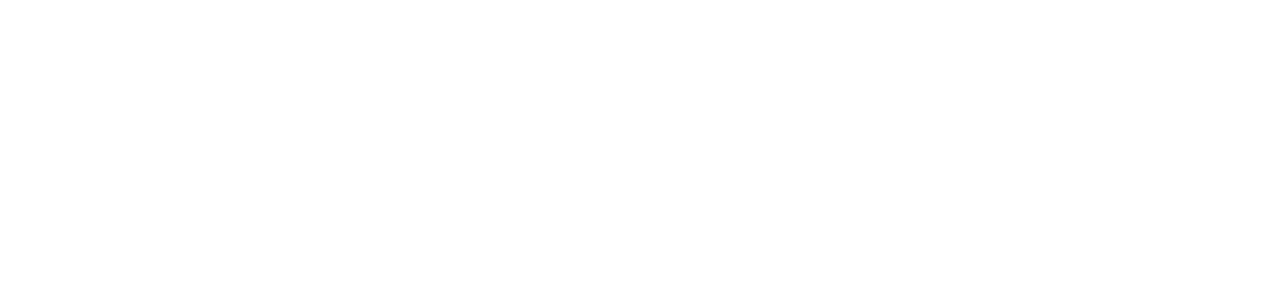
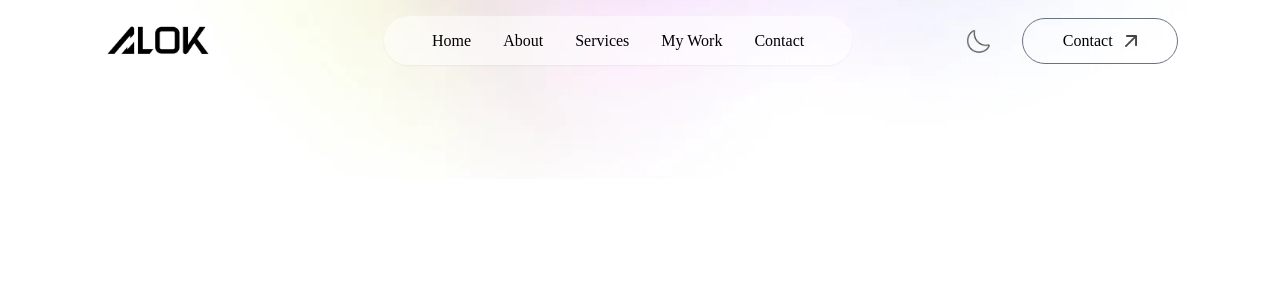
Before and after one commit to SiLEnT-24/webfolio, a Next.js app: page / in a window 1280 px wide. Shown: the top 300 px of the page. Built offline with nearby package versions, Linux system fonts and the light colour scheme; a web font is replaced by a local one.

Commit message:
Implement Navbar component and update Tailwind CSS configuration

```diff
--- a/app/components/Navbar.jsx
+++ b/app/components/Navbar.jsx
@@ -0,0 +1,57 @@
+import React from 'react'
+import { assets } from '@/assets/assets'
+import Image from 'next/image'
+
+const Navbar = () => {
+    return(
+        <>
+        <div className='fixed top-0 right-0 w-11/12 -z-10 translate-y-[-80%]'>
+            <Image src={assets.header_bg_color} alt="" className='w-full' />
+        </div>
+          <nav className='w-full fixed px-5 lg:px-8 xl:px-[8%]
+          py-4 flex items-center justify-between z-50'>
+            <a href="">
+                < Image src={assets.logo} alt="logo"
+                className='w-28 cursor-pointer mr-14' />
+            </a>
+
+            <ul className='hidden md:flex items-center
+             gap-6 lg:gap-8 rounded-full px-12 py-3 bg-white shadow-sm bg-opacity-50'>
+                <li><a className='font-Ovo' href="#top">Home</a></li>
+                <li><a className='font-Ovo' href="#about">About</a></li>
+                <li><a className='font-Ovo' href="#services">Services</a></li>
+                <li><a className='font-Ovo' href="#work">My Work</a></li>
+                <li><a className='font-Ovo' href="#contact">Contact</a></li>
+            </ul>
+
+           <div className='flex items-center gap-4'>
+                <button>
+                    <Image src={assets.moon_icon} alt="" className='w-6' />
+                </button>
+                <a href="#contact" className='hidden
+                lg:flex items-center gap-3 px-10 py-2.5 border
+                border-gray-500 rounded-full ml-4 font-Ovo'>Contact
+                <Image src={assets.arrow_icon} alt="" className='w-3' /></a>
+
+                <button className='block md:hidden ml-3'>
+                    <Image src={assets.menu_black} alt="" className='w-6' />
+                </button>
+           </div>
+
+            {/* ------mobile menu------- */}
+
+            <ul className='flex md:hidden flex-col gap-4 py-20 px-10 fixed
+             -right-64 top-0 bottom-0 w-64 z-50 h-screen bg-rose-50 transition duration-500'>
+                <li><a className='font-Ovo' href="#top">Home</a></li>
+                <li><a className='font-Ovo' href="#about">About</a></li>
+                <li><a className='font-Ovo' href="#services">Services</a></li>
+                <li><a className='font-Ovo' href="#work">My Work</a></li>
+                <li><a className='font-Ovo' href="#contact">Contact</a></li>
+            </ul>
+
+          </nav>
+        </>
+    )
+}
+
+export default Navbar
--- a/app/page.js
+++ b/app/page.js
@@ -1,7 +1,11 @@
+'use client'
+import Navbar from "./components/Navbar";
 
 
 export default function Home() {
   return (
-    <></>
+    <>
+    <Navbar />
+    </>
   );
 }
--- a/tailwind.config.js
+++ /dev/null
@@ -1,12 +0,0 @@
-/** @type {import('tailwindcss').Config} */
-module.exports = {
-  content: [
-    './app/**/*.{js,ts,jsx,tsx,mdx}',
-    './pages/**/*.{js,ts,jsx,tsx,mdx}',
-    './components/**/*.{js,ts,jsx,tsx,mdx}',
-  ],
-  theme: {
-    extend: {},
-  },
-  plugins: [],
-}
--- /dev/null
+++ b/tailwind.config.mjs
@@ -0,0 +1,22 @@
+/** @type {import('tailwindcss').Config} */
+module.exports = {
+  content: [
+    './app/**/*.{js,ts,jsx,tsx,mdx}',
+    './pages/**/*.{js,ts,jsx,tsx,mdx}',
+    './components/**/*.{js,ts,jsx,tsx,mdx}',
+  ],
+  theme: {
+    extend: {
+      colors: {
+        lightHover: '#fcf4ff',
+        darkHover: '#2a004a',
+        darkTheme: '#11001F',
+      },
+      fontFamily: {
+        Outfit: ["Outfit", "sans-serif"],
+        Ovo: ["Ovo", "serif" ],
+      }
+    },
+  },
+  plugins: [],
+}
```
